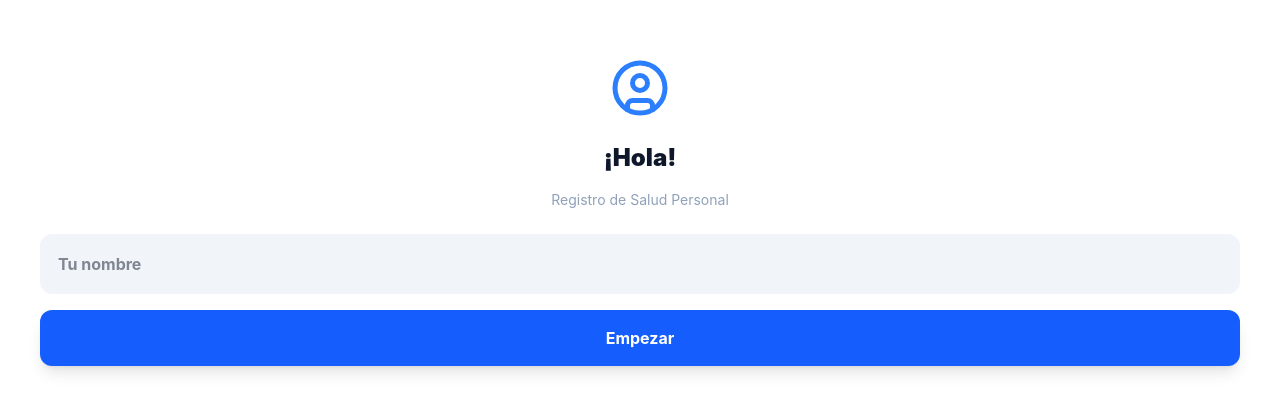
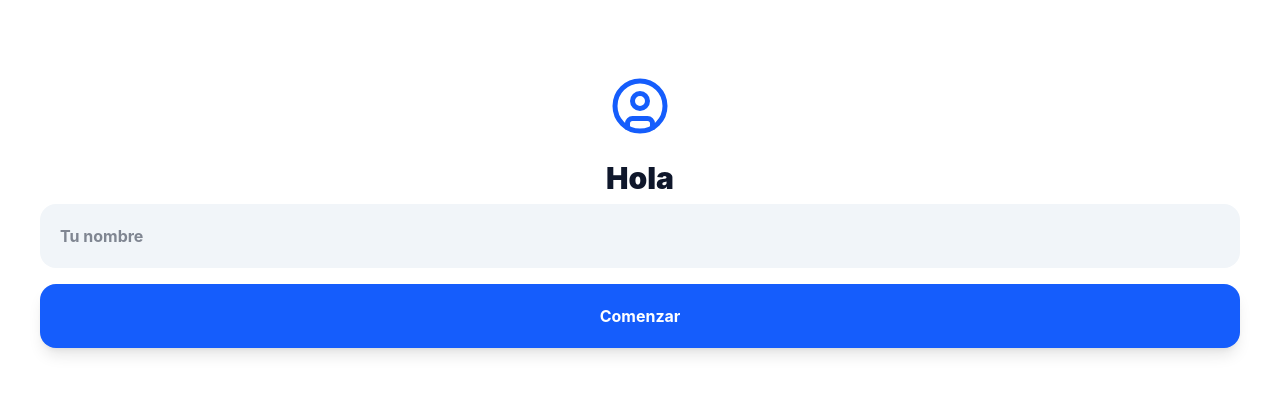
Before and after one commit to FrancoVargas2025/mi-botiquin, a React (Vite) app: page / in a window 1280 px wide. Shown: the part 188-600 px from the top of the page. Built offline with nearby package versions, Linux system fonts and the light colour scheme.

Commit message:
Update App.jsx

```diff
--- a/src/App.jsx
+++ b/src/App.jsx
@@ -1,5 +1,5 @@
 import React, { useState, useEffect } from 'react';
-import { CheckCircle2, Circle, Pill, ChevronLeft, ChevronRight, FileDown, Plus, X, Pencil, Trash2, UserCircle, Bell, BellOff, BellRing, XCircle, Phone, HeartPulse, ShieldAlert, Activity } from 'lucide-react';
+import { CheckCircle2, Circle, Pill, ChevronLeft, ChevronRight, FileDown, Plus, X, Pencil, Trash2, UserCircle, Bell, BellOff, BellRing, XCircle, Phone, HeartPulse, ShieldAlert, Activity, LifeBuoy } from 'lucide-react';
 import jsPDF from 'jspdf';
 
 const getStartOfWeek = (date) => {
@@ -14,6 +14,7 @@ const formatDate = (date) => date.toISOString().split('T')[0];
 export default function MedTracker() {
   const [currentWeekStart, setCurrentWeekStart] = useState(getStartOfWeek(new Date()));
   const [isModalOpen, setIsModalOpen] = useState(false);
+  const [isEmergenciasOpen, setIsEmergenciasOpen] = useState(false); // Nuevo: Menú emergencias
   const [editingMedId, setEditingMedId] = useState(null);
 
   const [notifStatus, setNotifStatus] = useState(
@@ -24,7 +25,7 @@ export default function MedTracker() {
   const [tempPatientName, setTempPatientName] = useState(patientName);
 
   const [meds, setMeds] = useState(() => {
-    const saved = localStorage.getItem('botiquin-v17-compact');
+    const saved = localStorage.getItem('botiquin-v18-fab');
     return saved ? JSON.parse(saved) : [];
   });
 
@@ -33,14 +34,14 @@ export default function MedTracker() {
   const [newTime, setNewTime] = useState('09:00');
 
   useEffect(() => {
-    localStorage.setItem('botiquin-v17-compact', JSON.stringify(meds));
+    localStorage.setItem('botiquin-v18-fab', JSON.stringify(meds));
     localStorage.setItem('botiquin-paciente', patientName);
   }, [meds, patientName]);
 
-  // --- SISTEMA DE NOTIFICACIONES ---
+  // --- NOTIFICACIONES ---
   const handleNotifClick = () => {
     if (typeof Notification === 'undefined') {
-      alert("Tu navegador no soporta notificaciones.");
+      alert("Navegador no compatible");
       return;
     }
     Notification.requestPermission().then(setNotifStatus);
@@ -51,14 +52,10 @@ export default function MedTracker() {
       const now = new Date();
       const currentTime = `${String(now.getHours()).padStart(2, '0')}:${String(now.getMinutes()).padStart(2, '0')}`;
       const todayStr = formatDate(now);
-
       meds.forEach(med => {
         if (med.time === currentTime && med.history[todayStr] === undefined) {
           if (Notification.permission === "granted") {
-            new Notification(`💊 Hora de tu ${med.name}`, {
-              body: `Dosis: ${med.dosage}. Marcá tu toma en la app.`,
-              requireInteraction: true
-            });
+            new Notification(`💊 Toca tu ${med.name}`, { body: `Dosis: ${med.dosage}`, requireInteraction: true });
           }
         }
       });
@@ -66,7 +63,7 @@ export default function MedTracker() {
     return () => clearInterval(interval);
   }, [meds]);
 
-  // --- LÓGICA DE GUARDAR ---
+  // --- GUARDAR ---
   const saveMedication = (e) => {
     if (e) e.preventDefault();
     if (!newName) return;
@@ -75,8 +72,7 @@ export default function MedTracker() {
     } else {
       setMeds([...meds, { id: Date.now(), name: newName, dosage: newDosage, time: newTime, history: {} }]);
     }
-    setNewName(''); setNewDosage(''); setNewTime('09:00');
-    setEditingMedId(null); setIsModalOpen(false);
+    setNewName(''); setNewDosage(''); setIsModalOpen(false); setEditingMedId(null);
   };
 
   const handleToggle = (medId, dateStr) => {
@@ -103,22 +99,17 @@ export default function MedTracker() {
     doc.text("REPORTE DE MEDICACIÓN", pageWidth / 2, 20, { align: "center" });
     doc.setFontSize(14).setTextColor(37, 99, 235);
     doc.text(`${monthNames[viewMonth].toUpperCase()} ${viewYear}`, pageWidth / 2, 28, { align: "center" });
-    doc.setFontSize(10).setTextColor(100).setFont("helvetica", "normal");
-    doc.text(`Paciente: ${patientName.toUpperCase()}`, pageWidth / 2, 35, { align: "center" });
-    doc.line(15, 38, pageWidth - 15, 38);
+    doc.setFontSize(10).setTextColor(100).text(`Paciente: ${patientName.toUpperCase()}`, pageWidth / 2, 35, { align: "center" });
 
     let y = 50;
     meds.forEach((med, idx) => {
-      if (y > 220) { doc.addPage(); y = 25; }
       doc.setFillColor(30, 41, 59).rect(15, y - 5, pageWidth - 30, 10, 'F');
-      doc.setTextColor(255).setFontSize(11);
-      doc.text(`${idx + 1}. ${med.name} (${med.dosage}) - ${med.time} HS`, 20, y + 1.5);
+      doc.setTextColor(255).setFontSize(11).text(`${idx + 1}. ${med.name} (${med.dosage})`, 20, y + 1.5);
       y += 12; doc.setTextColor(0).setFontSize(8);
       for (let d = 1; d <= daysInMonth; d++) {
-        const dObj = new Date(viewYear, viewMonth, d);
-        const dStr = formatDate(dObj);
+        const dStr = formatDate(new Date(viewYear, viewMonth, d));
         const status = med.history[dStr];
-        doc.text(`${dObj.toLocaleDateString('es-ES', { weekday: 'short' })} ${d}: ${status === true ? 'TOMADA' : status === false ? 'FALLO' : '---'}`, 20, y);
+        doc.text(`Día ${d}: ${status === true ? 'TOMADA' : status === false ? 'FALLO' : '---'}`, 20, y);
         y += 5; if (y > 280) { doc.addPage(); y = 20; }
       }
       y += 10;
@@ -133,36 +124,34 @@ export default function MedTracker() {
   });
 
   return (
-    <div className="min-h-screen bg-slate-50 p-4 md:p-10 font-sans text-slate-900 pb-24">
+    <div className="min-h-screen bg-slate-50 p-4 md:p-10 font-sans text-slate-900 pb-32">
       <div className="max-w-xl mx-auto">
 
         {/* PANTALLA BIENVENIDA */}
         {!patientName && (
           <div className="fixed inset-0 bg-white z-[100] p-10 flex flex-col items-center justify-center text-center">
-            <UserCircle size={60} className="text-blue-500 mb-6" />
-            <h2 className="text-2xl font-black mb-4">¡Hola!</h2>
-            <p className="text-slate-400 mb-6 text-sm">Registro de Salud Personal</p>
-            <input type="text" value={tempPatientName} onChange={(e) => setTempPatientName(e.target.value)} placeholder="Tu nombre" className="w-full p-4 rounded-xl bg-slate-100 mb-4 font-bold outline-none border-2 border-transparent focus:border-blue-500" />
-            <button onClick={() => setPatientName(tempPatientName)} className="w-full bg-blue-600 text-white p-4 rounded-xl font-bold shadow-lg">Empezar</button>
+            <UserCircle size={60} className="text-blue-600 mb-6" />
+            <h2 className="text-3xl font-black mb-2">Hola</h2>
+            <input type="text" value={tempPatientName} onChange={(e) => setTempPatientName(e.target.value)} placeholder="Tu nombre" className="w-full p-5 rounded-2xl bg-slate-100 mb-4 font-bold outline-none" />
+            <button onClick={() => setPatientName(tempPatientName)} className="w-full bg-blue-600 text-white p-5 rounded-2xl font-bold shadow-lg">Comenzar</button>
           </div>
         )}
 
-        <header className="flex justify-between items-center mb-6 bg-white p-4 rounded-[1.5rem] shadow-sm">
+        <header className="flex justify-between items-center mb-6 bg-white p-5 rounded-[2rem] shadow-sm">
           <div>
-            <h1 className="text-xl font-black leading-none">Mi Botiquín</h1>
-            <span className="text-[10px] text-blue-500 font-bold uppercase tracking-widest">{patientName}</span>
+            <h1 className="text-xl font-black">Mi Botiquín</h1>
+            <span className="text-[10px] text-blue-500 font-bold uppercase">{patientName}</span>
           </div>
           <div className="flex gap-2">
-            <button onClick={handleNotifClick} className={`p-2 rounded-lg ${notifStatus === 'granted' ? 'text-blue-500 bg-blue-50' : 'text-slate-300'}`}>
-              {notifStatus === 'granted' ? <BellRing size={20}/> : <BellOff size={20}/>}
+            <button onClick={handleNotifClick} className={`p-2 rounded-xl ${notifStatus === 'granted' ? 'text-blue-500 bg-blue-50' : 'text-slate-300'}`}>
+              {notifStatus === 'granted' ? <BellRing size={22}/> : <BellOff size={22}/>}
             </button>
-            <button onClick={exportPDF} className="bg-slate-900 text-white p-2 rounded-lg"><FileDown size={18}/></button>
+            <button onClick={exportPDF} className="bg-slate-900 text-white p-3 rounded-xl shadow-lg"><FileDown size={20}/></button>
           </div>
         </header>
 
-        {/* TRACKER SEMANAL */}
-        <div className="mb-6">
-          <div className="flex items-center justify-between mb-4 bg-white p-3 rounded-2xl shadow-sm">
+        {/* NAVEGACIÓN */}
+        <div className="flex items-center justify-between mb-8 bg-white p-4 rounded-2xl shadow-sm border border-slate-50">
           <button onClick={() => setCurrentWeekStart(new Date(currentWeekStart.setDate(currentWeekStart.getDate() - 7)))}><ChevronLeft/></button>
           <span className="font-bold text-xs uppercase text-slate-400">
             {currentWeekStart.toLocaleDateString('es-ES', { month: 'long', year: 'numeric' })}
@@ -170,10 +159,11 @@ export default function MedTracker() {
           <button onClick={() => setCurrentWeekStart(new Date(currentWeekStart.setDate(currentWeekStart.getDate() + 7)))}><ChevronRight/></button>
         </div>
 
-          <div className="space-y-4">
+        {/* LISTA MEDICAMENTOS */}
+        <div className="space-y-6">
           {meds.map(med => (
-              <div key={med.id} className="bg-white rounded-3xl p-5 shadow-sm border border-slate-50">
-                <div className="flex justify-between items-center mb-4 gap-4">
+            <div key={med.id} className="bg-white rounded-[2rem] p-6 shadow-sm border border-slate-50 relative">
+              <div className="flex justify-between items-center mb-6">
                 <div className="flex items-center gap-3">
                   <div className="bg-blue-600 p-3 rounded-xl text-white shadow-lg"><Pill size={18}/></div>
                   <div>
@@ -202,63 +192,66 @@ export default function MedTracker() {
             </div>
           ))}
         </div>
+
+        {/* --- BOTONES FLOTANTES --- */}
+        <div className="fixed bottom-8 right-8 flex flex-col gap-4 items-end z-50">
+
+          {/* MENÚ DE EMERGENCIAS FLOTANTE */}
+          {isEmergenciasOpen && (
+            <div className="bg-white rounded-3xl shadow-2xl border border-red-100 p-4 w-64 animate-in slide-in-from-bottom-4 duration-200">
+              <div className="flex items-center justify-between mb-4 px-2">
+                <span className="text-xs font-black text-red-600 uppercase tracking-widest">Emergencias</span>
+                <button onClick={() => setIsEmergenciasOpen(false)}><X size={16} className="text-slate-300"/></button>
               </div>
-
-        {/* SECCIÓN DE EMERGENCIAS COMPACTA AR/OSEP */}
-        <div className="bg-red-50 rounded-3xl p-5 border border-red-100 mb-6">
-          <div className="flex items-center gap-2.5 mb-4 border-b border-red-100 pb-3">
-            <ShieldAlert className="text-red-600" size={20} />
-            <h2 className="text-base font-black text-red-900 tracking-tight">Emergencias Argentinas (Urgencias)</h2>
+              <div className="space-y-2">
+                {[
+                  { n: 'Ambulancia 107', tel: '107', c: 'text-red-600', i: HeartPulse },
+                  { n: 'Policía 911', tel: '911', c: 'text-blue-600', i: ShieldAlert },
+                  { n: 'OSEP Mendoza', tel: '0810-810-1033', c: 'text-red-600', i: Activity },
+                  { n: 'PAMI 138', tel: '138', c: 'text-slate-600', i: Phone },
+                ].map((item, idx) => (
+                  <a key={idx} href={`tel:${item.tel.replace(/-/g, '')}`} className="flex items-center justify-between p-3 bg-slate-50 rounded-2xl hover:bg-red-50 transition-colors">
+                    <div className="flex items-center gap-3">
+                      <item.i size={16} className={item.c} />
+                      <span className="text-[11px] font-bold text-slate-700">{item.n}</span>
                     </div>
-
-          <div className="space-y-2.5">
-            {[
-              { icon: HeartPulse, iconColor: 'text-red-600', name: 'Ambulancia (Nacional)', num: '107' },
-              { icon: ShieldAlert, iconColor: 'text-blue-600', name: 'Policía (Urgencias 911)', num: '911' },
-              { icon: Activity, iconColor: 'text-red-600', name: 'OSEP Mendoza (Central)', num: '0810-810-1033' },
-              { icon: Phone, iconColor: 'text-slate-600', name: 'PAMI Escucha (Consultas)', num: '138' },
-              { icon: Phone, iconColor: 'text-slate-600', name: 'Salud Mental (Asistencia)', num: '0800-999-0091' },
-            ].map((item, index) => {
-              const IconComponent = item.icon;
-              return (
-                <a
-                  key={index}
-                  href={`tel:${item.num.replace(/-/g, '')}`}
-                  className="flex items-center justify-between bg-white/70 p-3 rounded-xl border border-red-50 hover:bg-white transition-colors"
-                >
-                  <div className="flex items-center gap-3">
-                    <IconComponent className={item.iconColor} size={18} />
-                    <div>
-                      <p className="font-bold text-slate-900 text-xs leading-tight">{item.name}</p>
-                      <p className="text-[10px] font-black text-slate-500 tracking-tighter">{item.num}</p>
+                    <Phone size={10} className="text-red-500" />
+                  </a>
+                ))}
               </div>
             </div>
-                  <div className="bg-red-600 text-white p-2.5 rounded-full shadow-md">
-                    <Phone size={12} />
+          )}
+
+          {/* Botón de Emergencias (Rojo) */}
+          <button
+            onClick={() => setIsEmergenciasOpen(!isEmergenciasOpen)}
+            className={`p-4 rounded-full shadow-xl transition-all ${isEmergenciasOpen ? 'bg-red-600 text-white rotate-90' : 'bg-red-100 text-red-600 hover:bg-red-200'}`}
+          >
+            {isEmergenciasOpen ? <X size={24}/> : <ShieldAlert size={24}/>}
+          </button>
+
+          {/* Botón Añadir (Azul) */}
+          <button
+            onClick={() => {setEditingMedId(null); setNewName(''); setIsModalOpen(true);}}
+            className="bg-blue-600 text-white p-5 rounded-full shadow-2xl hover:scale-110 active:scale-95 transition-all"
+          >
+            <Plus size={28}/>
+          </button>
         </div>
-                </a>
-              );
-            })}
-          </div>
-        </div>
-
-        <button onClick={() => {setEditingMedId(null); setNewName(''); setIsModalOpen(true);}} className="fixed bottom-6 right-6 bg-blue-600 text-white p-4 rounded-full shadow-lg z-50 hover:scale-110 active:scale-90 transition-all">
-          <Plus size={24}/>
-        </button>
 
         {/* MODAL FORMULARIO */}
         {isModalOpen && (
           <div className="fixed inset-0 bg-slate-900/60 backdrop-blur-sm flex items-end sm:items-center justify-center z-[110] p-0 sm:p-4">
-            <div className="bg-white w-full max-w-sm rounded-t-[2rem] sm:rounded-[2rem] p-8 shadow-2xl">
-              <h2 className="text-xl font-bold mb-4">{editingMedId ? 'Editar' : 'Nuevo'}</h2>
+            <div className="bg-white w-full max-w-sm rounded-t-[2rem] sm:rounded-[2rem] p-10 shadow-2xl relative">
+              <button onClick={() => setIsModalOpen(false)} className="absolute top-8 right-8 text-slate-300"><X /></button>
+              <h2 className="text-2xl font-black mb-6 text-slate-800">{editingMedId ? 'Editar' : 'Nuevo'}</h2>
               <form onSubmit={saveMedication} className="space-y-4">
-                <input autoFocus type="text" placeholder="Nombre" value={newName} onChange={e => setNewName(e.target.value)} className="w-full p-4 bg-slate-50 rounded-xl font-bold outline-none focus:ring-2 focus:ring-blue-500" />
+                <input autoFocus type="text" placeholder="Nombre" value={newName} onChange={e => setNewName(e.target.value)} className="w-full p-5 bg-slate-50 rounded-2xl font-bold outline-none" />
                 <div className="grid grid-cols-2 gap-3">
-                  <input type="text" placeholder="Dosis" value={newDosage} onChange={e => setNewDosage(e.target.value)} className="w-full p-4 bg-slate-50 rounded-xl font-bold outline-none" />
-                  <input type="time" value={newTime} onChange={e => setNewTime(e.target.value)} className="w-full p-4 bg-slate-50 rounded-xl font-bold outline-none" />
+                  <input type="text" placeholder="Dosis" value={newDosage} onChange={e => setNewDosage(e.target.value)} className="w-full p-5 bg-slate-50 rounded-2xl font-bold outline-none" />
+                  <input type="time" value={newTime} onChange={e => setNewTime(e.target.value)} className="w-full p-5 bg-slate-50 rounded-2xl font-bold outline-none" />
                 </div>
-                <button type="submit" className="w-full bg-blue-600 text-white p-4 rounded-xl font-bold shadow-lg">Guardar</button>
-                <button type="button" onClick={() => setIsModalOpen(false)} className="w-full text-slate-400 font-bold p-2 text-xs uppercase">Cancelar</button>
+                <button type="submit" className="w-full bg-blue-600 text-white p-5 rounded-2xl font-bold shadow-lg mt-2 uppercase text-sm tracking-widest">Guardar</button>
               </form>
             </div>
           </div>
```
Lines whose indentation alone changed are shown as unchanged.
